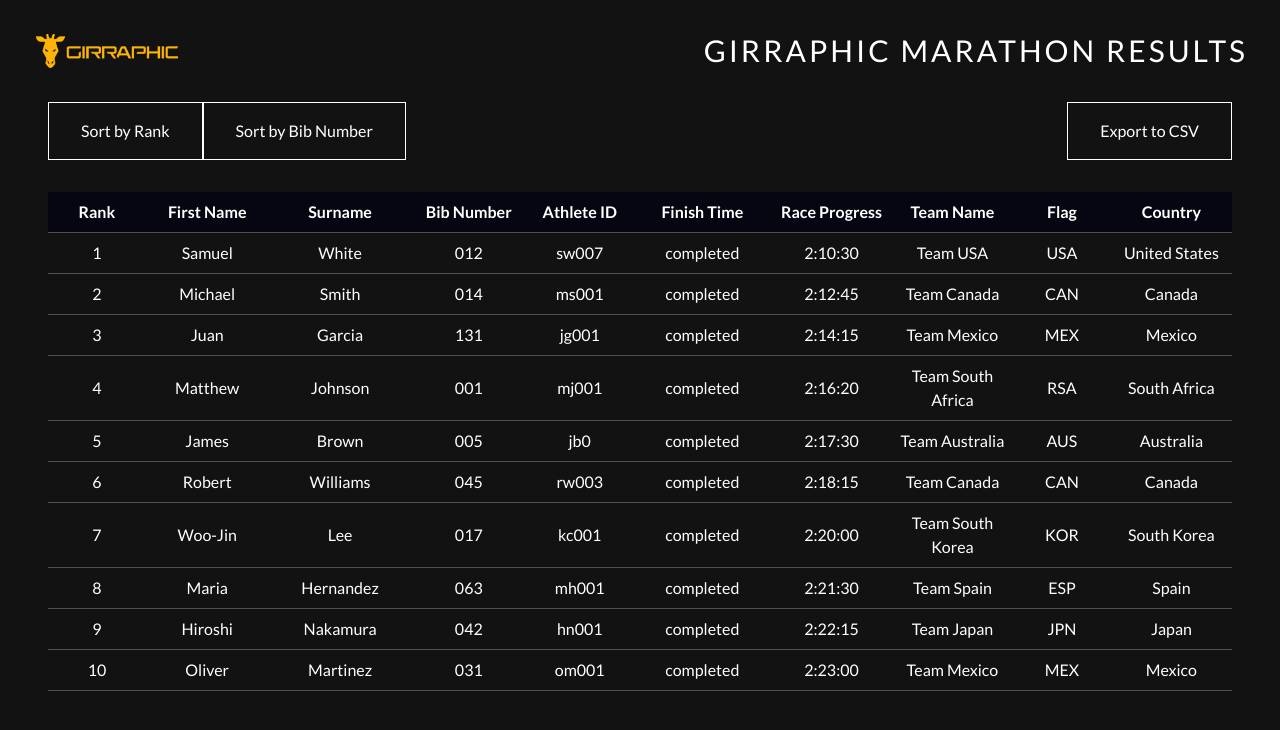
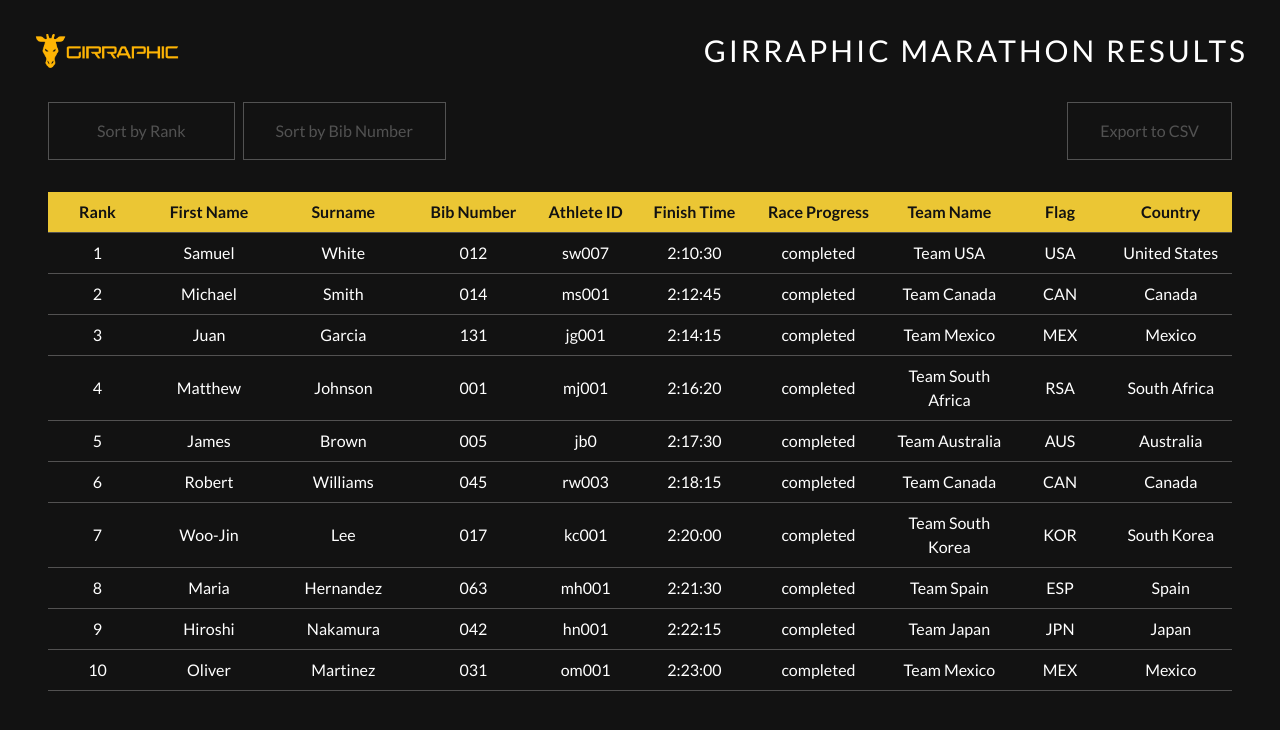
Before and after one commit to tommo593/girraphic-test, a React (Vite) app: page / in a window 1280 px wide. Shown: the top 730 px of the page. Built offline with nearby package versions, Linux system fonts and the light colour scheme.

Commit message:
More styling

```diff
--- a/src/App.tsx
+++ b/src/App.tsx
@@ -1,9 +1,8 @@
-import { useState, useCallback, useEffect } from 'react';
-import Navbar from '../src/ui/components/Navbar'
+import { useState, useCallback, useEffect, useMemo } from 'react';
+import Navbar from '../src/ui/components/Navbar';
 import axios from 'axios';
-import MarathonResults from '../constants/MarathonResults.json';
 
-type Athlete = {
+interface Athlete {
   rank: number;
   firstname: string;
   surname: string;
@@ -16,11 +15,8 @@ type Athlete = {
   countryname: string;
 }
 
-type JsonResult = {
-  results: JsonData;
-}
-
-type JsonData = {
+interface JsonResult {
+  results: {
     athletes: Athlete[];
     gender: string;
     lastupdated: Date;
@@ -28,25 +24,31 @@ type JsonData = {
     raceLength: number;
     racename: string;
     tod: Date;
+  };
 }
 
 function App() {
   const [athletes, setAthletes] = useState<Athlete[]>([]);
   const [sortField, setSortField] = useState<'rank' | 'bibnumber'>('rank');
+  const [error, setError] = useState<string | null>(null);
 
   const getAthletes = useCallback(async () => {
     try {
       const result = await axios.get<JsonResult>('../constants/MarathonResults.json');
-      console.log(result);
-      setAthletes(result.data.results.athletes.sort((a, b) => a[sortField] - b[sortField]));
+      setAthletes(result.data.results.athletes);
     } catch (error: unknown) {
-      console.log(error);
+      setError('Error fetching data');
+      console.error(error);
     }
-  }, [sortField]);
+  }, []);
 
   useEffect(() => {
     getAthletes();
   }, [getAthletes]);
+
+  const sortedAthletes = useMemo(() => {
+    return [...athletes].sort((a, b) => a[sortField] - b[sortField]);
+  }, [athletes, sortField]);
 
   const handleExport = () => {
     axios
@@ -68,14 +70,21 @@ function App() {
         <Navbar />
       </div>
       <div className='pt-8 px-12 flex flex-row'>
-<button onClick={() => setSortField('rank')} className='border border-white px-8 py-4 hover:bg-yellow_hover transition duration-200 button_swipe'>Sort by Rank</button>
-        <button onClick={() => setSortField('bibnumber')} className='border border-white px-8 py-4 hover:bg-yellow_hover transition duration-200 button_swipe'>Sort by Bib Number</button>
+        <button onClick={() => setSortField('rank')} className='border border-light_grey text-light_grey px-12 py-4 hover:bg-yellow_hover hover:text-brilliant_white transition duration-400 mr-2'>
+          Sort by Rank
+        </button>
+        <button onClick={() => setSortField('bibnumber')} className='border border-light_grey text-light_grey px-8 hover:bg-yellow_hover hover:text-brilliant_white transition duration-200'>
+          Sort by Bib Number
+        </button>
         <div className='flex justify-end ml-auto'>
-        <button onClick={handleExport} className='border border-white px-8 py-4 transition duration-200 hover:bg-yellow_hover button_swipe'>Export to CSV</button>
+          <button onClick={handleExport} className='border border-light_grey text-light_grey px-8 py-4 transition duration-200 hover:bg-yellow_hover hover:text-brilliant_white'>
+            Export to CSV
+          </button>
         </div>
       </div>
       <div className='px-12 pt-8 text-center'>
-<table>
+        {error && <p className='text-red-500'>{error}</p>}
+        <table className='table-auto w-full'>
           <thead>
             <tr>
               <th>Rank</th>
@@ -91,25 +100,25 @@ function App() {
             </tr>
           </thead>
           <tbody>
-            {athletes.map((results) => (
-              <tr key={results.bibnumber}>
-                <td>{results.rank}</td>
-                <td>{results.firstname}</td>
-                <td>{results.surname}</td>
-                <td>{results.bibnumber}</td>
-                <td>{results.athleteid}</td>
-                <td>{results.raceprogress}</td>
-                <td>{results.finishtime}</td>
-                <td>{results.teamname}</td>
-                <td>{results.flag}</td>
-                <td>{results.countryname}</td>
+            {sortedAthletes.map((athlete) => (
+              <tr key={athlete.bibnumber}>
+                <td>{athlete.rank}</td>
+                <td>{athlete.firstname}</td>
+                <td>{athlete.surname}</td>
+                <td>{athlete.bibnumber}</td>
+                <td>{athlete.athleteid}</td>
+                <td>{athlete.finishtime}</td>
+                <td>{athlete.raceprogress}</td>
+                <td>{athlete.teamname}</td>
+                <td>{athlete.flag}</td>
+                <td>{athlete.countryname}</td>
               </tr>
             ))}
           </tbody>
         </table>
       </div>
     </>
-  )
+  );
 }
 
 export default App;
--- a/src/index.css
+++ b/src/index.css
@@ -27,16 +27,19 @@ th, td {
 }
 
 th {
-  background-color: #060612;
+  background-color: #ebc634;
+  color: #121212;
 }
 
+/*
 .button_swipe {
   background: linear-gradient(to right, #ebc634 50%, #121212 50%);
   background-size: 200% 100%;
   background-position: right bottom;
-  transition: all .5s ease-out;
+  transition: all .4s ease-out;
 }
 
 .button_swipe:hover {
     background-position: left bottom;
 }
+*/
--- a/tailwind.config.js
+++ b/tailwind.config.js
@@ -3,7 +3,9 @@ export default {
   content: ["./index.html", "./src/**/*.{js,ts,jsx,tsx}"],
   theme: {
     colors: {
-yellow_hover: '#ebc634'
+yellow_hover: '#ebc634',
+light_grey: '#525252',
+brilliant_white: '#ffffff'
     },
     extend: {},
   },
```
Lines whose indentation alone changed are shown as unchanged.
